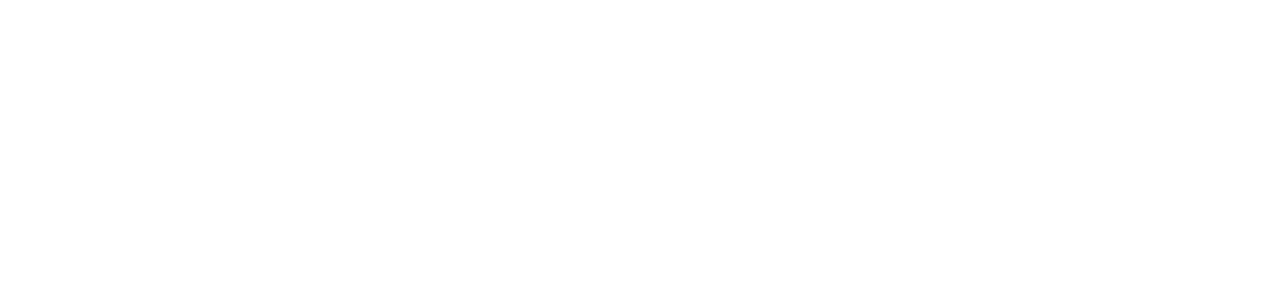
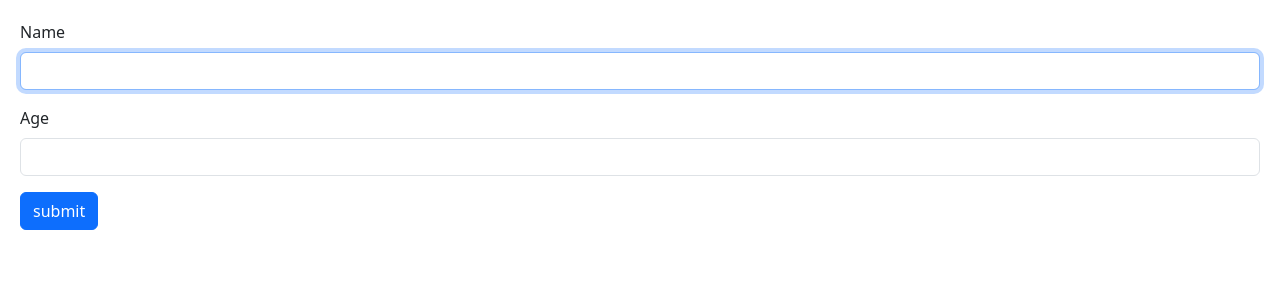
Before and after one commit to mohammad-alj/learning-react, a React (Vite) app: page / in a window 1280 px wide. Shown: the top 300 px of the page. Built offline with nearby package versions, Linux system fonts and the light colour scheme.

Commit message:
Build a form component.

```diff
--- a/src/App.tsx
+++ b/src/App.tsx
@@ -1,5 +1,12 @@
+import Form from './components/Form';
+import './App.css';
+
 function App() {
-	return <div></div>;
+	return (
+		<div>
+			<Form />
+		</div>
+	);
 }
 
 export default App;
--- /dev/null
+++ b/src/components/Form.tsx
@@ -0,0 +1,29 @@
+const Form = () => {
+	return (
+		<form>
+			<div className='mb-3'>
+				<label htmlFor='name' className='form-label'>
+					Name
+				</label>
+				<input
+					type='text'
+					className='form-control'
+					id='name'
+					autoComplete='off'
+					autoFocus
+				/>
+			</div>
+			<div className='mb-3'>
+				<label className='form-label' htmlFor='age'>
+					Age
+				</label>
+				<input type='number' className='form-control' id='age' autoComplete='off' />
+			</div>
+			<button className='btn btn-primary' type='submit'>
+				submit
+			</button>
+		</form>
+	);
+};
+
+export default Form;
```
Also changed, not shown: src/App.css (renamed from src/app.css).
